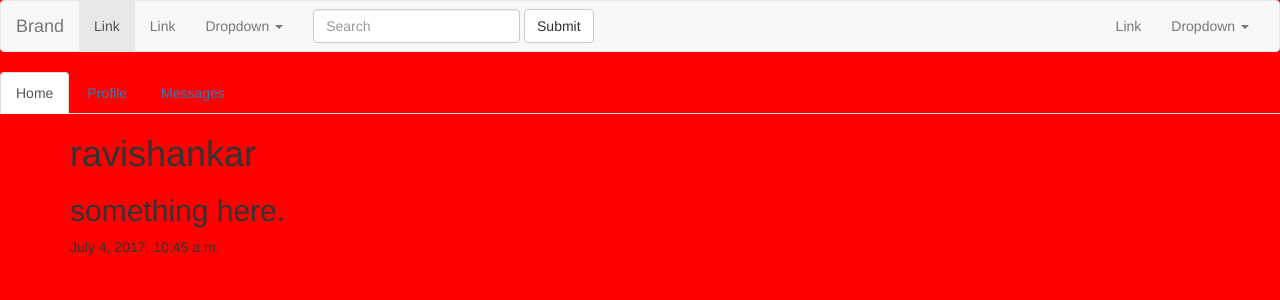
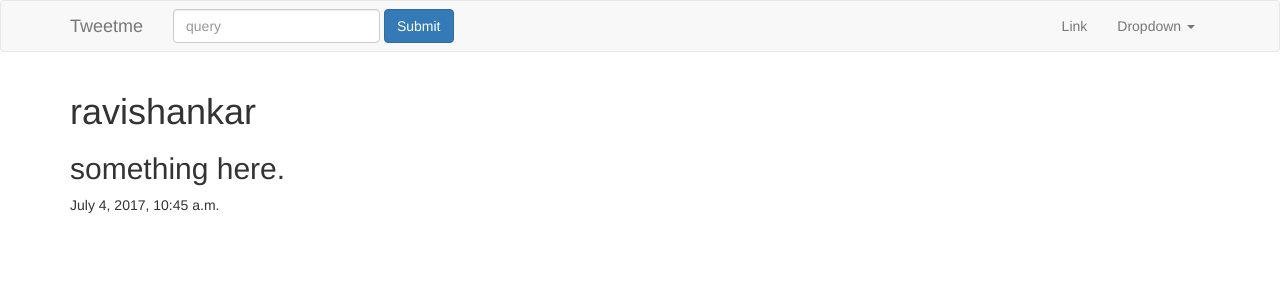
Before and after one commit to sravi4701/tweet-me, a Django app: page /tweet/2/ in a window 1280 px wide. Shown: the top 300 px of the page. Run offline with Django 3.2, Linux system fonts and the light colour scheme; data comes from the database, SQL or seed files in the repository; some libraries are stand-ins or nearby versions.

Commit message:
update navbar

```diff
--- a/static-storage/css/style.css
+++ b/static-storage/css/style.css
@@ -1,3 +1 @@
-body{
-	background-color: #ff0000;
-}
+/*Your custom css*/
--- a/templates/base.html
+++ b/templates/base.html
@@ -1,3 +1,4 @@
+{% load static %}
 <!DOCTYPE html>
 <html lang="en">
 
@@ -10,12 +11,11 @@
     <!-- Font Awesome -->
     <!-- <link rel="stylesheet" href="https://maxcdn.bootstrapcdn.com/font-awesome/4.6.0/css/font-awesome.min.css"> -->
     <!-- Bootstrap core CSS -->
-    {% load static %}
+
     <link href="{% static 'css/bootstrap.min.css' %}" rel="stylesheet">
     <!-- Material Design Bootstrap -->
     <!-- <link href="{% static 'css/mdb.min.css' %}" rel="stylesheet"> -->
     <!-- Your custom styles (optional) -->
-    {% load static %}
     <link href="{% static 'css/style.css' %}" rel="stylesheet">
 </head>
 
@@ -27,12 +27,10 @@
     </div>
     <!-- SCRIPTS -->
     <!-- JQuery -->
-    {% load static %}
     <script type="text/javascript" src="{% static 'js/jquery-3.1.1.min.js' %}"></script>
     <!-- Bootstrap tooltips -->
     <!-- <script type="text/javascript" src="{% static 'js/tether.min.js' %}"></script> -->
     <!-- Bootstrap core JavaScript -->
-    {% load static %}
     <script type="text/javascript" src="{% static 'js/bootstrap.min.js' %}"></script>
     <!-- MDB core JavaScript -->
     <!-- <script type="text/javascript" src="{% static 'js/mdb.min.js' %}"></script> -->
--- a/templates/navbar.html
+++ b/templates/navbar.html
@@ -1,5 +1,5 @@
 <nav class="navbar navbar-default">
-  <div class="container-fluid">
+  <div class="container">
     <!-- Brand and toggle get grouped for better mobile display -->
     <div class="navbar-header">
       <button type="button" class="navbar-toggle collapsed" data-toggle="collapse" data-target="#bs-example-navbar-collapse-1" aria-expanded="false">
@@ -8,33 +8,13 @@
         <span class="icon-bar"></span>
         <span class="icon-bar"></span>
       </button>
-      <a class="navbar-brand" href="#">Brand</a>
+      <a class="navbar-brand" href="{% url 'home' %}">Tweetme</a>
     </div>
+
+    {% include "tweets/tweet_search.html" %}
 
     <!-- Collect the nav links, forms, and other content for toggling -->
     <div class="collapse navbar-collapse" id="bs-example-navbar-collapse-1">
-      <ul class="nav navbar-nav">
-        <li class="active"><a href="#">Link <span class="sr-only">(current)</span></a></li>
-        <li><a href="#">Link</a></li>
-        <li class="dropdown">
-          <a href="#" class="dropdown-toggle" data-toggle="dropdown" role="button" aria-haspopup="true" aria-expanded="false">Dropdown <span class="caret"></span></a>
-          <ul class="dropdown-menu">
-            <li><a href="#">Action</a></li>
-            <li><a href="#">Another action</a></li>
-            <li><a href="#">Something else here</a></li>
-            <li role="separator" class="divider"></li>
-            <li><a href="#">Separated link</a></li>
-            <li role="separator" class="divider"></li>
-            <li><a href="#">One more separated link</a></li>
-          </ul>
-        </li>
-      </ul>
-      <form class="navbar-form navbar-left">
-        <div class="form-group">
-          <input type="text" class="form-control" placeholder="Search">
-        </div>
-        <button type="submit" class="btn btn-default">Submit</button>
-      </form>
       <ul class="nav navbar-nav navbar-right">
         <li><a href="#">Link</a></li>
         <li class="dropdown">
@@ -51,9 +31,3 @@
     </div><!-- /.navbar-collapse -->
   </div><!-- /.container-fluid -->
 </nav>
-
-<ul class="nav nav-tabs">
-  <li role="presentation" class="active"><a href="#">Home</a></li>
-  <li role="presentation"><a href="#">Profile</a></li>
-  <li role="presentation"><a href="#">Messages</a></li>
-</ul>
--- a/tweetme/urls.py
+++ b/tweetme/urls.py
@@ -18,11 +18,11 @@ from django.contrib import admin
 
 from django.conf import settings
 from django.conf.urls.static import static
-from . import views
+from tweets.views import TweetListView
 
 urlpatterns = [
     url(r'^admin/', admin.site.urls),
-    url(r'^$', views.home, name="home"),
+    url(r'^$', TweetListView.as_view(), name="home"),
     url(r'^tweet/', include("tweets.urls", namespace="tweet")),
 ]
 
--- a/tweets/urls.py
+++ b/tweets/urls.py
@@ -2,8 +2,11 @@ from django.conf.urls import url
 
 from .views import (TweetListView, TweetDetailView, TweetCreateView,TweetUpdateView, TweetDeleteView)
 
+from django.views.generic import RedirectView
+
 urlpatterns = [
-	url(r'^$', TweetListView.as_view(), name="list"), #tweet/
+	url(r'^$', RedirectView.as_view(url="/")),
+	url(r'^search/$', TweetListView.as_view(), name="list"), #tweet/create/
 	url(r'^(?P<pk>\d+)/$', TweetDetailView.as_view(), name="detail"),#tweet/1
 	url(r'^create/$', TweetCreateView.as_view(), name="create"), #tweet/create/
 	url(r'^(?P<pk>\d+)/edit$', TweetUpdateView.as_view(), name="edit"), #tweet/1/edit
```
